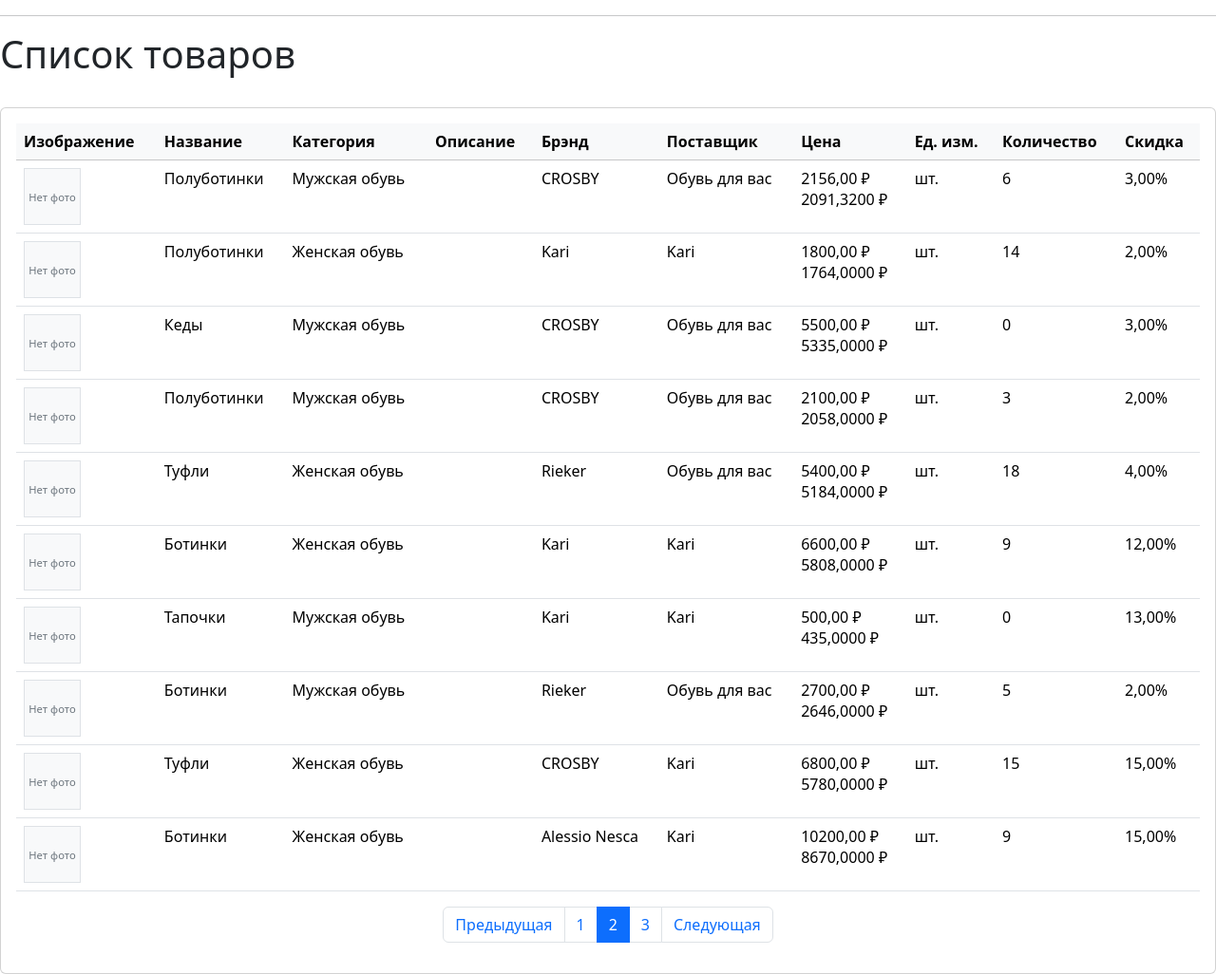
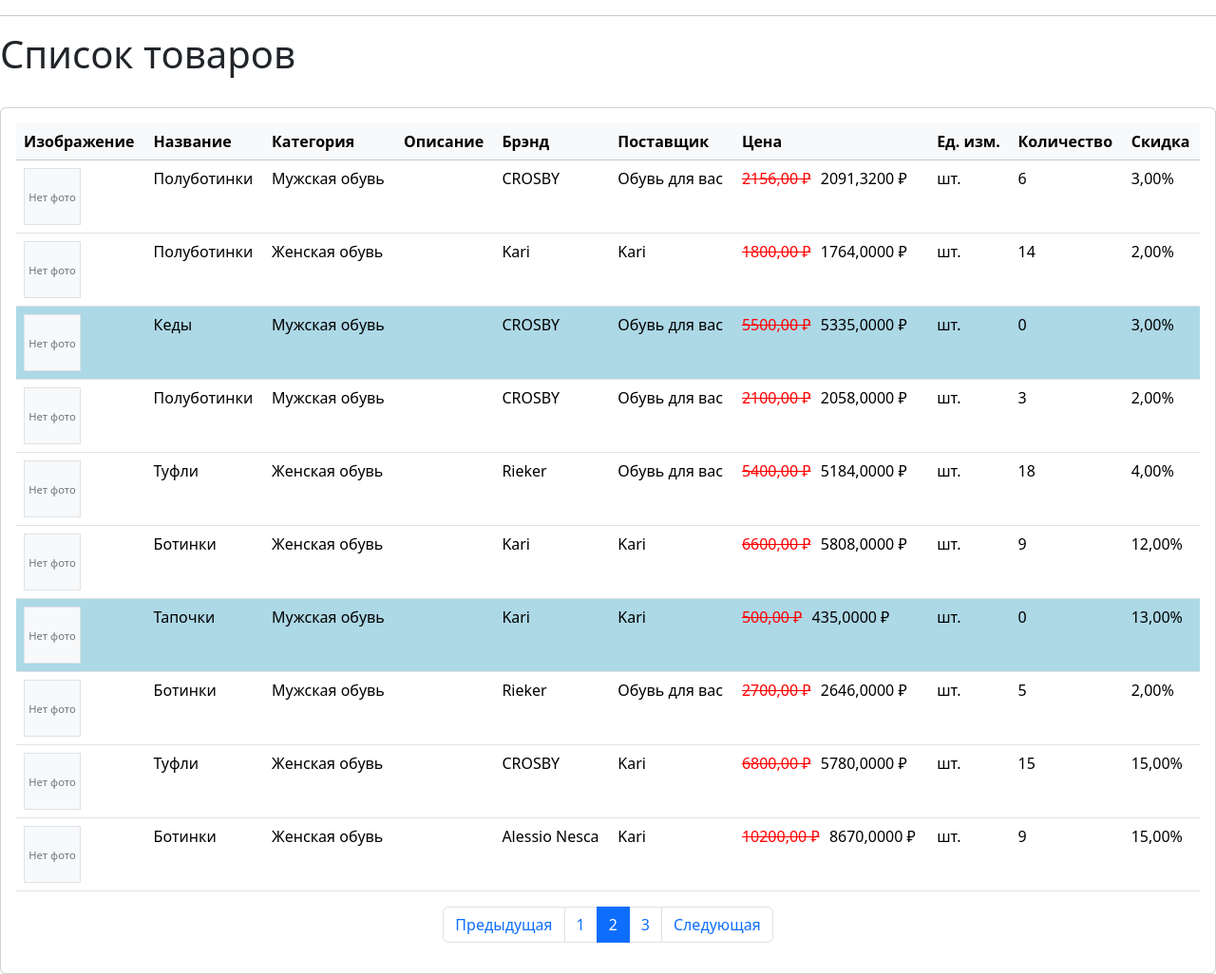
Before and after one commit to ivanhoe322/django-store-project, a Django app: page /products/?page=2 in a window 1280 px wide. Shown: the part 44-1070 px from the top of the page at 95% size. Run offline with Django 5.2, Linux system fonts and the light colour scheme; data comes from the database, SQL or seed files in the repository; some libraries are stand-ins or nearby versions.

Commit message:
Finalize validation and product list improvements

```diff
--- a/products/models.py
+++ b/products/models.py
@@ -1,5 +1,7 @@
 from django.db import models
 from django.core.validators import MinValueValidator
+from django.core.exceptions import ValidationError
+from PIL import Image
 from decimal import Decimal
 
 
@@ -109,3 +111,18 @@ class Product(models.Model):
     def is_available(self):
         """Проверка доступности товара"""
         return self.quantity > 0
+
+
+
+    def clean(self):
+        super().clean()
+
+        if self.image:
+            try:
+                img = Image.open(self.image)
+                width, height = img.size
+            except Exception:
+                raise ValidationError("Не удалось прочитать изображение.")
+
+            if width > 300 or height > 200:
+                raise ValidationError("Изображение должно быть не больше 300×200 пикселей.")
--- a/templates/products/product_list.html
+++ b/templates/products/product_list.html
@@ -3,6 +3,11 @@
 {% block title %}Список товаров{% endblock %}
 
 {% block content %}
+<style>
+  .row-discount-15 td { background-color: #2E8B57 !important; color: #fff; }
+  .row-out-of-stock td { background-color: #ADD8E6 !important; }
+  .old-price { color: red; text-decoration: line-through; margin-right: 6px; }
+</style>
 <div class="d-flex justify-content-between align-items-center mb-4">
     <h1><i class="bi bi-list-ul"></i> Список товаров</h1>
 
@@ -81,8 +86,7 @@
                 </thead>
                 <tbody>
                     {% for product in page_obj %}
-                    <tr
-                        class="product-row {% if product.discount > 15 %}discount-high{% endif %} {% if not product.is_available %}out-of-stock{% endif %}">
+                    <tr class="product-row {% if product.quantity == 0 %}row-out-of-stock{% elif product.discount > 15 %}row-discount-15{% endif %}">
                         <td>
                             {% if product.image %}
                             <img src="{{ product.image.url }}" alt="{{ product.name }}"
@@ -104,10 +108,10 @@
                         <td>{{ product.supplier.name }}</td>
                         <td>
                             {% if product.discount > 0 %}
-                            <span class="original-price">{{ product.price }} ₽</span><br>
-                            <span class="final-price">{{ product.final_price }} ₽</span>
+                                <span class="old-price">{{ product.price }} ₽</span>
+                                <span>{{ product.final_price }} ₽</span>
                             {% else %}
-                            {{ product.price }} ₽
+                                {{ product.price }} ₽
                             {% endif %}
                         </td>
                         <td>{{ product.unit.name }}</td>
```
Also changed, not shown: products/forms.py (+21 -0 lines), requirements.txt (+3 -5 lines).
